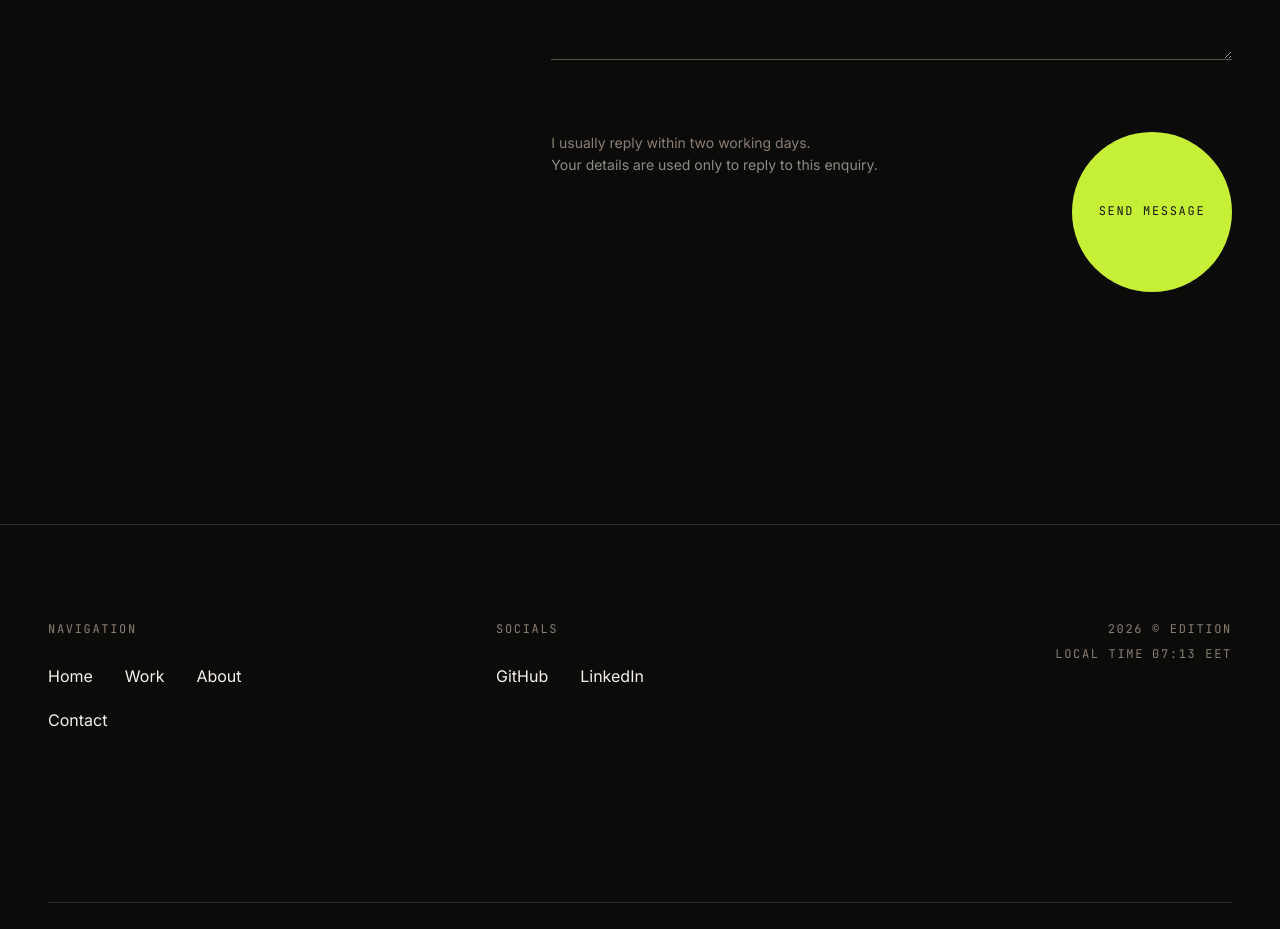
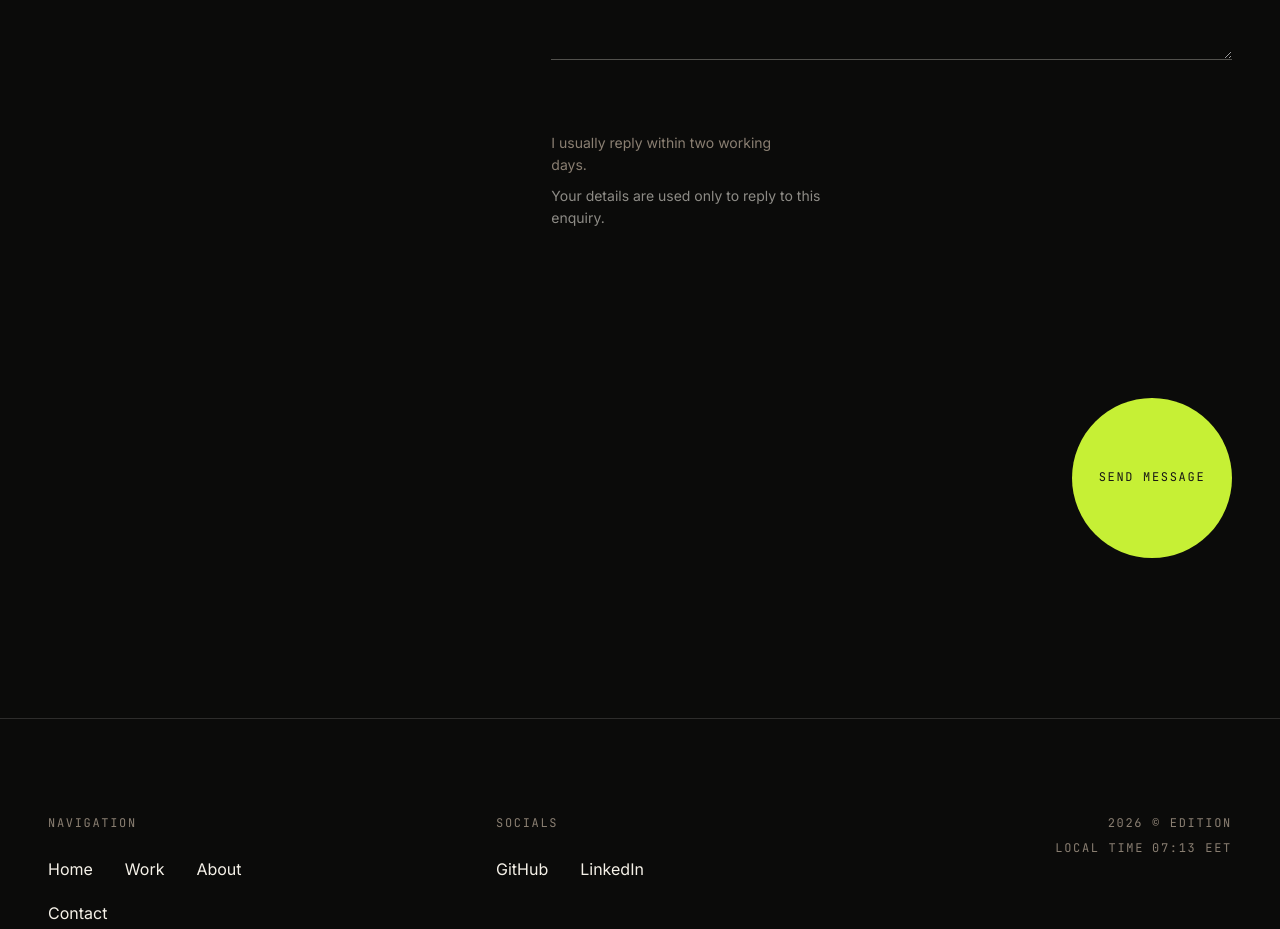
Before and after one commit to vemonser/portfolio, a Next.js app: page /contact in a window 1280 px wide. Shown: the part 880-1809 px from the top of the page. Built offline with nearby package versions, Linux system fonts and the light colour scheme; no server answers.

Commit message:
fix(contact): restore the approved form layout

```diff
--- a/src/features/contact/ContactForm.tsx
+++ b/src/features/contact/ContactForm.tsx
@@ -305,29 +305,15 @@ export default function ContactForm({
         </p>
       ) : null}
 
-      <div className="mt-(--space-3)   gap-(--space-2) flex flex-col sm:flex-row items-start justify-between">
-        <div className="">
-
-        <p className="m-0  text-t-14 leading-[1.6] text-warm">
+      <div className="mt-[var(--space-3)] grid gap-[var(--space-1)]">
+        <p className="m-0 max-w-[26ch] text-t-14 leading-[1.6] text-warm">
           {labels.hint}
         </p>
-        <p className="m-0  text-t-14 leading-[1.6] text-fg-subtle">
+        <p className="m-0 max-w-[34ch] text-t-14 leading-[1.6] text-fg-subtle">
           {labels.privacy}
         </p>
-        </div>
-        <div className="w-full sm:w-max justify-end flex">
-        <button
-          type="submit"
-          data-magnetic
-          disabled={submitting}
-          className={`${roundButton} cursor-pointer border-0 disabled:cursor-wait disabled:opacity-70`}
-        >
-          <span>{submitting ? labels.sending : labels.send}</span>
-        </button>
-        </div>
       </div>
-    <div className=" flex justify-end">
-      </div>
+
       <div
         data-form-status-live
         aria-live="polite"
@@ -360,7 +346,16 @@ export default function ContactForm({
         ) : null}
       </div>
 
-
+      <div className="mt-[var(--space-7)] flex justify-end">
+        <button
+          type="submit"
+          data-magnetic
+          disabled={submitting}
+          className={`${roundButton} cursor-pointer border-0 disabled:cursor-wait disabled:opacity-70`}
+        >
+          <span>{submitting ? labels.sending : labels.send}</span>
+        </button>
+      </div>
     </form>
   );
 }
```
